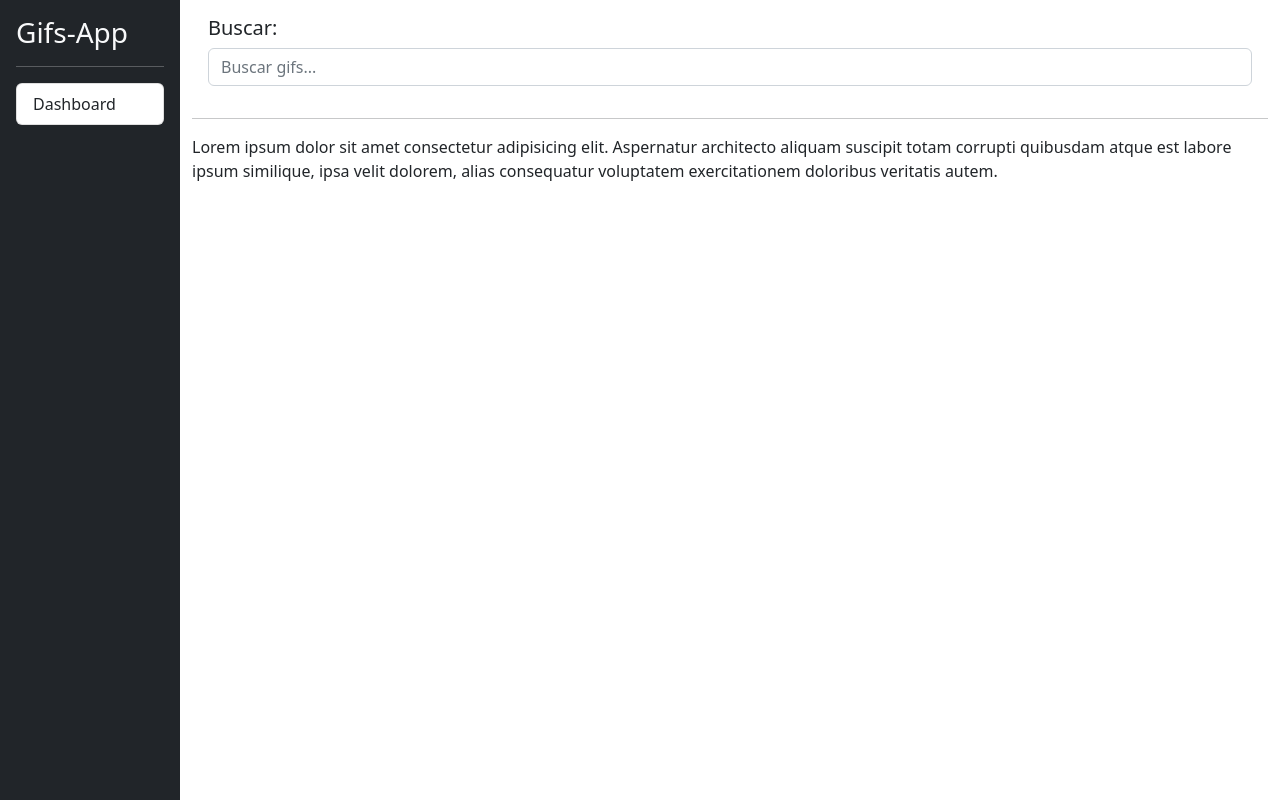
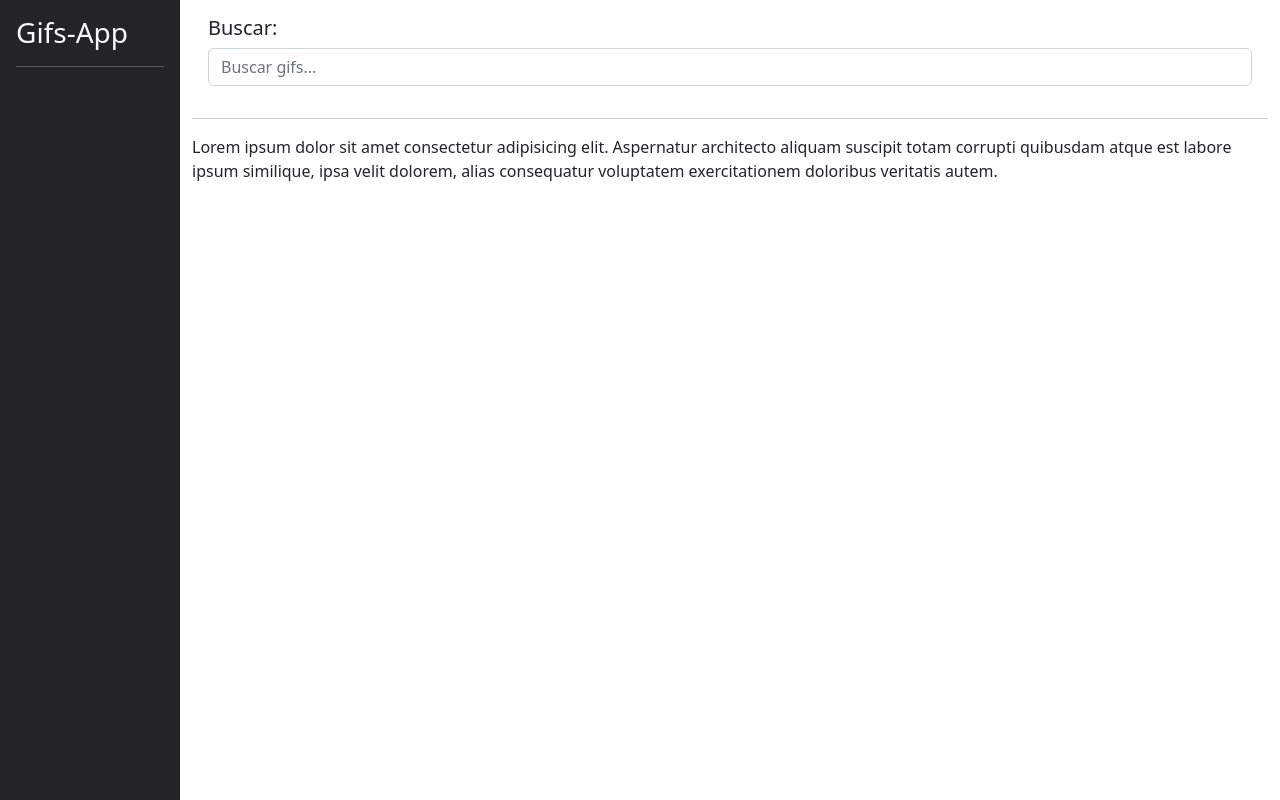
Before and after one commit to luisjavierluna/gifsApp, an Angular app: page / in a window 1280 px wide. Built offline with nearby package versions, Linux system fonts and the light colour scheme.

Commit message:
9. GifsService

```diff
--- a/src/app/gifs/busqueda/busqueda.component.ts
+++ b/src/app/gifs/busqueda/busqueda.component.ts
@@ -1,4 +1,5 @@
 import { Component, ElementRef, ViewChild } from '@angular/core';
+import { GifsService } from '../services/gifs.service';
 
 @Component({
   selector: 'app-busqueda',
@@ -10,10 +11,12 @@
 
 @ViewChild('txtBuscar') txtBuscar!:ElementRef<HTMLInputElement>
 
+  constructor(private gifsService: GifsService) {}
+
   buscar(){
     const valor = this.txtBuscar.nativeElement.value
 
-    console.log(valor)
+    this.gifsService.buscarGifs(valor)
 
     this.txtBuscar.nativeElement.value = ''
   }
--- /dev/null
+++ b/src/app/gifs/services/gifs.service.ts
@@ -0,0 +1,18 @@
+import { Injectable } from '@angular/core';
+
+@Injectable({
+  providedIn: 'root'
+})
+export class GifsService {
+  private _historial: string[] = []
+
+  get historial() {
+    return [...this._historial]
+  }
+
+  buscarGifs(query: string) {
+    this._historial.unshift(query)
+
+    console.log(this._historial)
+  }
+}
--- a/src/app/shared/sidebar/sidebar.component.html
+++ b/src/app/shared/sidebar/sidebar.component.html
@@ -5,9 +5,10 @@
     <hr class="text-white">
 
     <div class="list-group list-reset">
-      <a href="#"
+      <a *ngFor="let item of historial"
+        href="#"
         class="list-group-item list-group-item-action">
-        Dashboard
+        {{item}}
       </a>
     </div>
   </div>
--- a/src/app/shared/sidebar/sidebar.component.ts
+++ b/src/app/shared/sidebar/sidebar.component.ts
@@ -1,4 +1,5 @@
 import { Component, OnInit } from '@angular/core';
+import { GifsService } from 'src/app/gifs/services/gifs.service';
 
 @Component({
   selector: 'app-sidebar',
@@ -6,11 +7,14 @@
   styles: [
   ]
 })
-export class SidebarComponent implements OnInit {
+export class SidebarComponent {
 
-  constructor() { }
-
-  ngOnInit(): void {
+  get historial() {
+    return this.gifsService.historial
   }
 
+  constructor(private gifsService: GifsService) { }
+
+
+
 }
```
